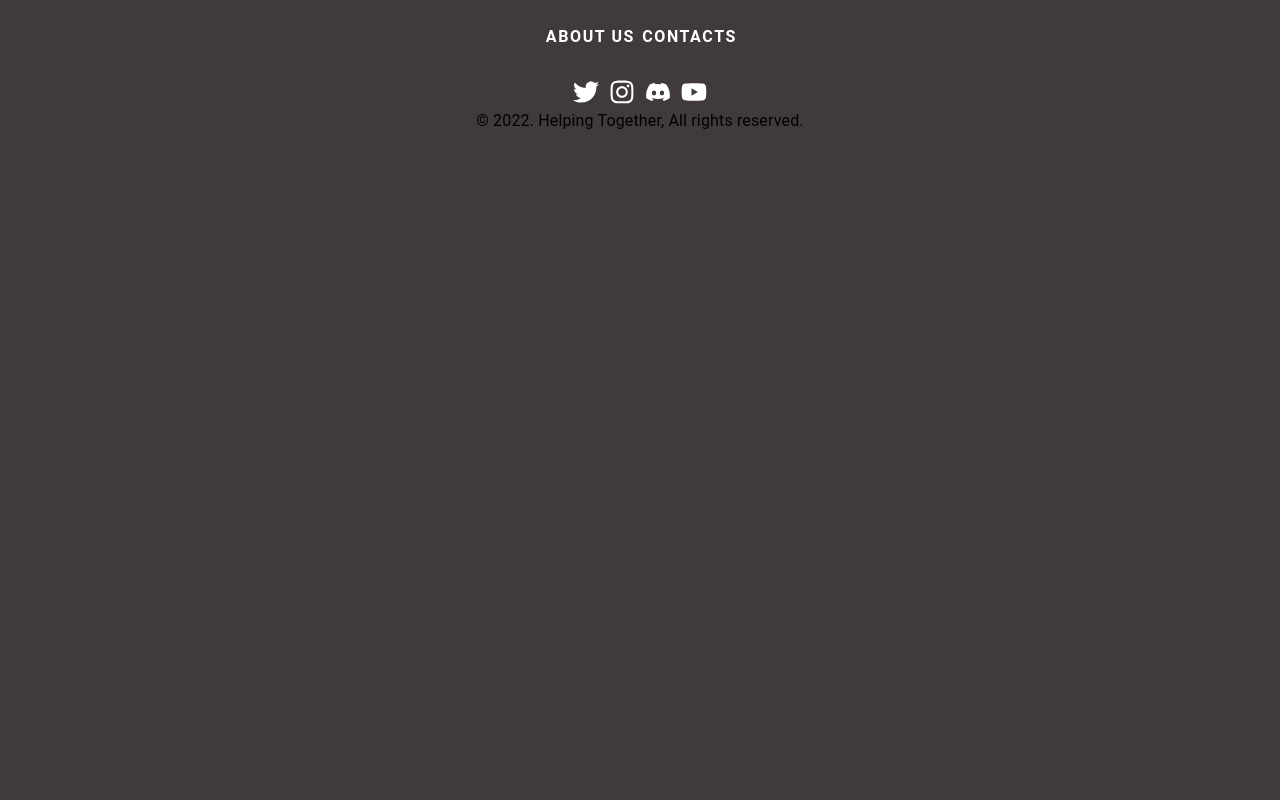
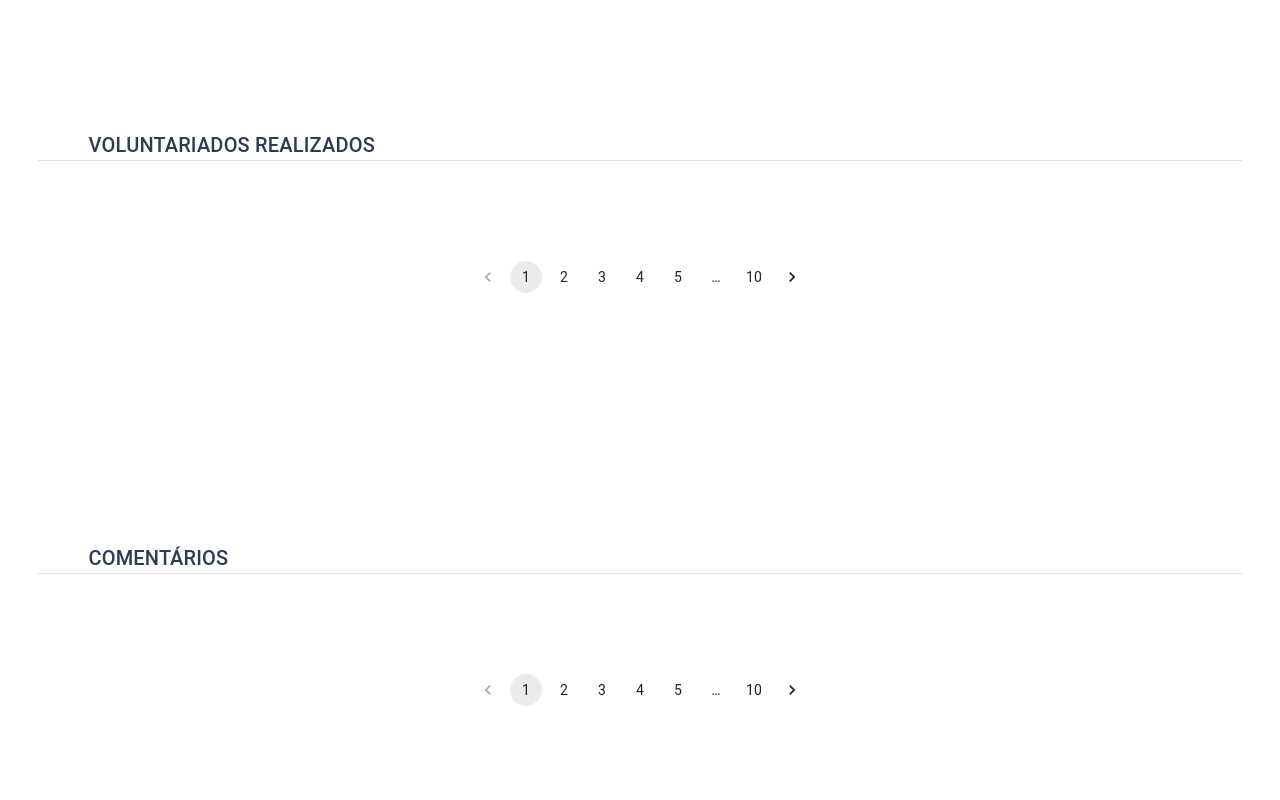
Before and after one commit to AfonsoBatista7/HelpingTogether, a React (Create React App) app: page /Perfil in a window 1280 px wide. Shown: the part 960-1760 px from the top of the page. Before the commit the page ends 1138 px from the top, so only its background shows below. Built offline with nearby package versions, Linux system fonts and the light colour scheme.

Commit message:
voluntariado page

```diff
--- a/src/App.js
+++ b/src/App.js
@@ -4,6 +4,7 @@ import { Route , Routes } from 'react-router-dom'
 
 import Organizacoes from "./pages/Organizacoes";
 import Voluntariados from "./pages/Voluntariados";
+import Voluntariado from "./pages/Voluntariado";
 import Perfil from "./pages/Perfil";
 import HomePage from "./pages/HomePage";
 
@@ -16,6 +17,7 @@ function App() {
                 <Route path='/Organizacoes' element={<Organizacoes/>} ></Route>
                 <Route path='/Perfil' element={<Perfil/>} ></Route>
                 <Route path='/Voluntariados' element={<Voluntariados/>}></Route>
+                <Route path='/Voluntariado' element={<Voluntariado/>}></Route>
                 <Route exact path ='/' element={<HomePage/>} ></Route>
             </Routes>
             </Layout>
--- a/src/components/SectionsProfile/CandidaturasPendentes.js
+++ b/src/components/SectionsProfile/CandidaturasPendentes.js
@@ -0,0 +1,45 @@
+import style from "./Profiles.module.css"
+import { Pagination, Grid, Typography, Container, Divider } from "@mui/material";
+
+function CandidaturasPendentes(props) {
+    return(
+        <div className={style.backgroundwhite}>
+        <div >
+            <Container style={{
+                height: 80
+            }}></Container>
+
+            <Typography
+                style={{
+                    fontWeight: 500,
+                    fontSize: 20,
+                    color: '#2E3B55',
+                    textTransform: "uppercase",
+                    textAlign: 'left',
+                    marginLeft: 50
+                }}
+            >Candidaturas Pendentes</Typography>
+
+            <Divider />
+            <Container style={{
+                height: 100
+            }}></Container>
+            <Grid
+                container
+                direction="row"
+                alignItems="center"
+                justifyContent="center"
+            >
+                <Pagination count={10} />
+            </Grid>
+            <Container style={{
+                height: 50
+            }}></Container>
+
+        </div >
+    </div >
+    );
+
+}
+
+export default CandidaturasPendentes
--- a/src/components/SectionsProfile/Comentarios.js
+++ b/src/components/SectionsProfile/Comentarios.js
@@ -0,0 +1,45 @@
+import style from "./Profiles.module.css"
+import { Pagination, Grid, Typography, Container, Divider } from "@mui/material";
+
+function Comentarios(props) {
+    return(
+        <div className={style.backgroundwhite}>
+        <div >
+            <Container style={{
+                height: 80
+            }}></Container>
+
+            <Typography
+                style={{
+                    fontWeight: 500,
+                    fontSize: 20,
+                    color: '#2E3B55',
+                    textTransform: "uppercase",
+                    textAlign: 'left',
+                    marginLeft: 50
+                }}
+            >Comentários</Typography>
+
+            <Divider />
+            <Container style={{
+                height: 100
+            }}></Container>
+            <Grid
+                container
+                direction="row"
+                alignItems="center"
+                justifyContent="center"
+            >
+                <Pagination count={10} />
+            </Grid>
+            <Container style={{
+                height: 50
+            }}></Container>
+
+        </div >
+    </div >
+    );
+
+}
+
+export default Comentarios
--- a/src/components/SectionsProfile/Profiles.module.css
+++ b/src/components/SectionsProfile/Profiles.module.css
@@ -11,7 +11,7 @@
     color: white;
 }
 
-.margintop{
+.margintop {
     margin-top: 2%;
 }
 
@@ -27,17 +27,19 @@
     margin-bottom: 5%;
     margin-right: auto;
 }
-.marginPhone{
+
+.marginPhone {
     margin-top: 4%;
     margin-bottom: 4%;
     margin-left: 10%;
 
 }
-.marginRight{
+
+.marginRight {
     margin-right: 5%;
 }
 
-.description{
+.description {
     background-color: white;
     margin-top: 6%;
     margin-bottom: 5%;
@@ -47,27 +49,32 @@
 
 }
 
-.buttonmargin{
+.buttonmargin {
     margin-left: 5%;
 }
 
-.buttonedit{
+.buttonedit {
     margin-right: 5%;
     margin-top: 2%;
 }
 
-.descriptionarea{
+.descriptionarea {
     margin-left: 200;
     margin-right: 200;
-    height:100%
+    height: 100%
+}
 
-}
-.perfileTitle{
+.perfileTitle {
     margin-left: 4%;
     margin-bottom: 1%;
 }
 
-.marginCandid{
+.marginCandid {
     margin-left: 1%;
     margin-right: 1%;
 }
+
+.marginChangePhoto {
+    margin-left: 20%;
+    margin-bottom: 4%;
+}
--- a/src/components/SectionsProfile/VoluntariadosDone.js
+++ b/src/components/SectionsProfile/VoluntariadosDone.js
@@ -18,7 +18,7 @@ function VoluntariadosDone(props) {
                     textAlign: 'left',
                     marginLeft: 50
                 }}
-            >Candidaturas Pendentes</Typography>
+            >Voluntariados Realizados</Typography>
 
             <Divider />
             <Container style={{
--- a/src/pages/Perfil.js
+++ b/src/pages/Perfil.js
@@ -1,5 +1,7 @@
 import InfoProfile from "../components/SectionsProfile/InfoProfile";
 import VoluntariadosDone from "../components/SectionsProfile/VoluntariadosDone";
+import CandidaturasPendentes from "../components/SectionsProfile/CandidaturasPendentes";
+import Comentarios from "../components/SectionsProfile/Comentarios";
 import style from "../components/SectionsProfile/Profiles.module.css"
 import { Pagination, Grid, Typography, Container } from "@mui/material";
 
@@ -7,7 +9,7 @@ function Perfil() {
     return (
         <div className={style.backgroundwhite}>
             <div className={style.margins}>
-                    <div style={{height:20}}></div>
+                <div style={{ height: 20 }}></div>
                 <div className={style.perfileTitle}>
                     <Typography
                         style={{
@@ -28,11 +30,32 @@ function Perfil() {
                     height: 70
                 }}></Container>
 
-                <VoluntariadosDone/>
+                <CandidaturasPendentes />
 
                 <Container style={{
                     height: 50
                 }}></Container>
+
+                <Container style={{
+                    height: 70
+                }}></Container>
+
+                <VoluntariadosDone />
+
+                <Container style={{
+                    height: 50
+                }}></Container>
+
+                <Container style={{
+                    height: 70
+                }}></Container>
+
+                <Comentarios />
+
+                <Container style={{
+                    height: 50
+                }}></Container>
+
 
             </div >
         </div>
```
Also changed, not shown: src/components/SectionsProfile/InfoVoluntariado.js (added, +141 -0 lines). Lines whose indentation alone changed are shown as unchanged.
